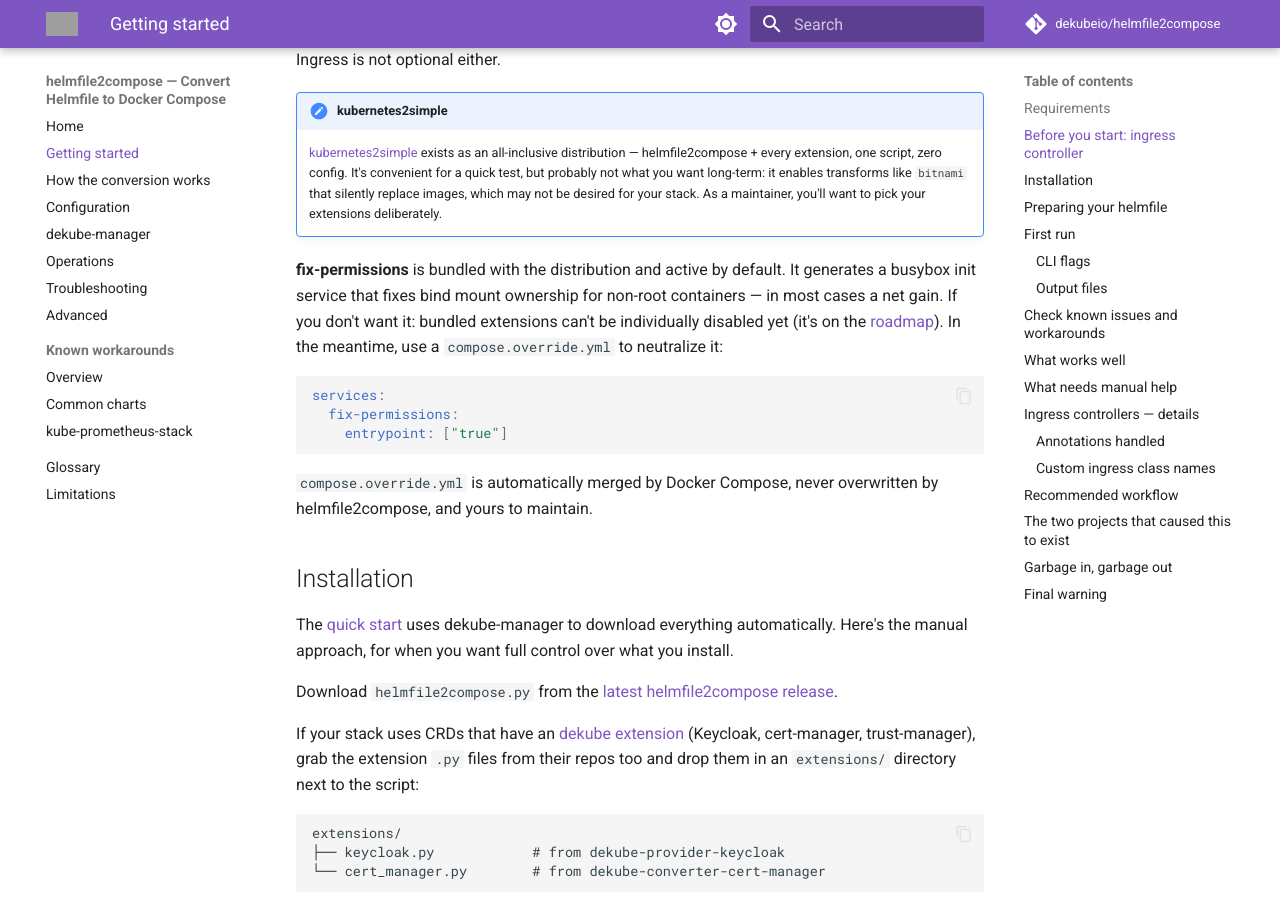
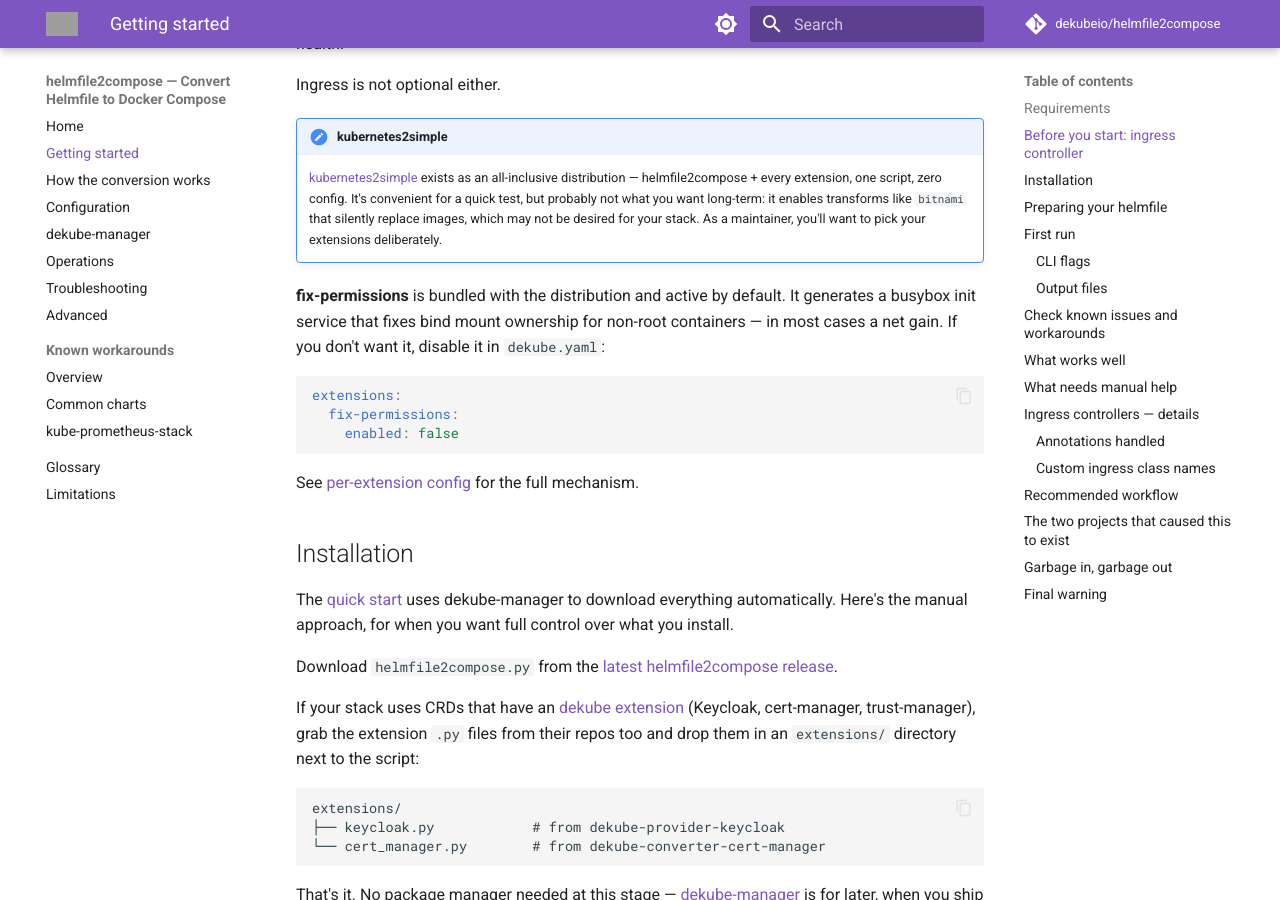
Before and after one commit to dekubeio/helmfile2compose-docs, an MkDocs documentation site: the page built from docs/getting-started.md, in a window 1280 px wide and 900 px high, scrolled down 2143 px. Built offline with MkDocs 1.6.1 and Material for MkDocs 9.7.7, drawn with Linux system fonts in a browser that asks for light colours; comment, search, counter and statistics services are not loaded; some of the changed text lies outside the part shown; grey boxes are pictures that could not be loaded.

Commit message:
docs: update for core 1.3.0 and new nginx provider

````diff
--- a/docs/getting-started.md
+++ b/docs/getting-started.md
@@ -26,7 +26,7 @@
 
 Your helmfile already uses an ingress controller. That choice is baked into your Ingress manifests — annotations, `ingressClassName` — and you're not going to change it for a compose migration. helmfile2compose needs a **rewriter** that speaks your controller's annotation dialect and translates it into reverse proxy configuration. If your controller isn't supported, your Ingress manifests will be silently skipped and you'll have no reverse proxy — which is the single most visible thing that breaks.
 
-Two things happen with Ingress manifests, and they're handled by two different pieces. **Rewriters** read your controller-specific annotations (HAProxy, Nginx, Traefik) and translate them into a generic format. The **IngressProvider** is the actual compose service that handles requests — by default **Caddy**, bundled with the distribution. Your K8s cluster had HAProxy or Nginx; in compose, Caddy takes over as the reverse proxy, using what the rewriter extracted. Both are pluggable — rewriters can be [installed or written](https://docs.dekube.io/extensions/writing-rewriters/), and Caddy itself can be [replaced](https://docs.dekube.io/extensions/writing-ingressproviders/). For the full picture, see [concepts](https://docs.dekube.io/understand/concepts/).
+Two things happen with Ingress manifests, and they're handled by two different pieces. **Rewriters** read your controller-specific annotations (HAProxy, Nginx, Traefik) and translate them into a generic format. The **IngressProvider** is the actual compose service that handles requests — by default **Caddy**, bundled with the distribution. An [Nginx provider](https://github.com/dekubeio/dekube-provider-nginx) is also available as an extension if you prefer Nginx as your reverse proxy. Your K8s cluster had HAProxy or Nginx; in compose, the ingress provider takes over, using what the rewriter extracted. Both are pluggable — rewriters can be [installed or written](https://docs.dekube.io/extend/extensions/writing-rewriters/), and the ingress provider can be [replaced](https://docs.dekube.io/extend/extensions/writing-ingressproviders/). For the full picture, see [concepts](https://docs.dekube.io/understand/concepts/).
 
 | Controller | Rewriter | Status |
 |------------|----------|--------|
@@ -49,15 +49,15 @@
 !!! note "kubernetes2simple"
     [kubernetes2simple](https://k2s.dekube.io/) exists as an all-inclusive distribution — helmfile2compose + every extension, one script, zero config. It's convenient for a quick test, but probably not what you want long-term: it enables transforms like `bitnami` that silently replace images, which may not be desired for your stack. As a maintainer, you'll want to pick your extensions deliberately.
 
-**fix-permissions** is bundled with the distribution and active by default. It generates a busybox init service that fixes bind mount ownership for non-root containers — in most cases a net gain. If you don't want it: bundled extensions can't be individually disabled yet (it's on the [roadmap](https://docs.dekube.io/roadmap/#per-extension-enabled-false)). In the meantime, use a `compose.override.yml` to neutralize it:
+**fix-permissions** is bundled with the distribution and active by default. It generates a busybox init service that fixes bind mount ownership for non-root containers — in most cases a net gain. If you don't want it, disable it in `dekube.yaml`:
 
 ```yaml
-services:
+extensions:
   fix-permissions:
-    entrypoint: ["true"]
+    enabled: false
 ```
 
-`compose.override.yml` is automatically merged by Docker Compose, never overwritten by helmfile2compose, and yours to maintain.
+See [per-extension config](https://docs.dekube.io/reference/config/#per-extension-config-extensions) for the full mechanism.
 
 ## Installation
 
````
Also changed, not shown: other parts of docs/getting-started.md (+1 -1 lines), docs/advanced.md (+5 -3 lines), docs/glossary.md (+2 -2 lines), docs/how-conversion-works.md (+3 -3 lines), docs/known-workarounds/kube-prometheus-stack.md (+1 -1 lines).
